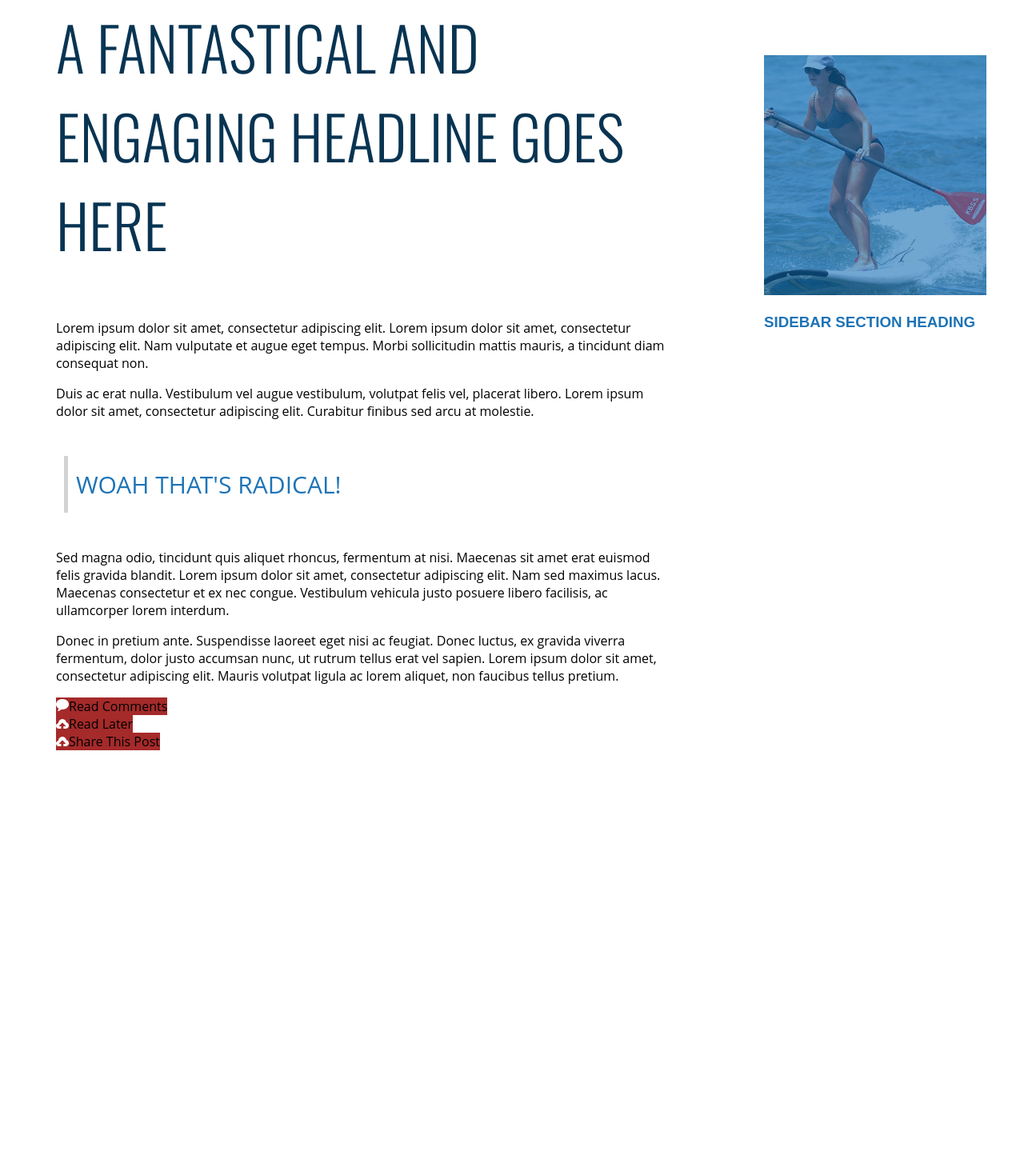
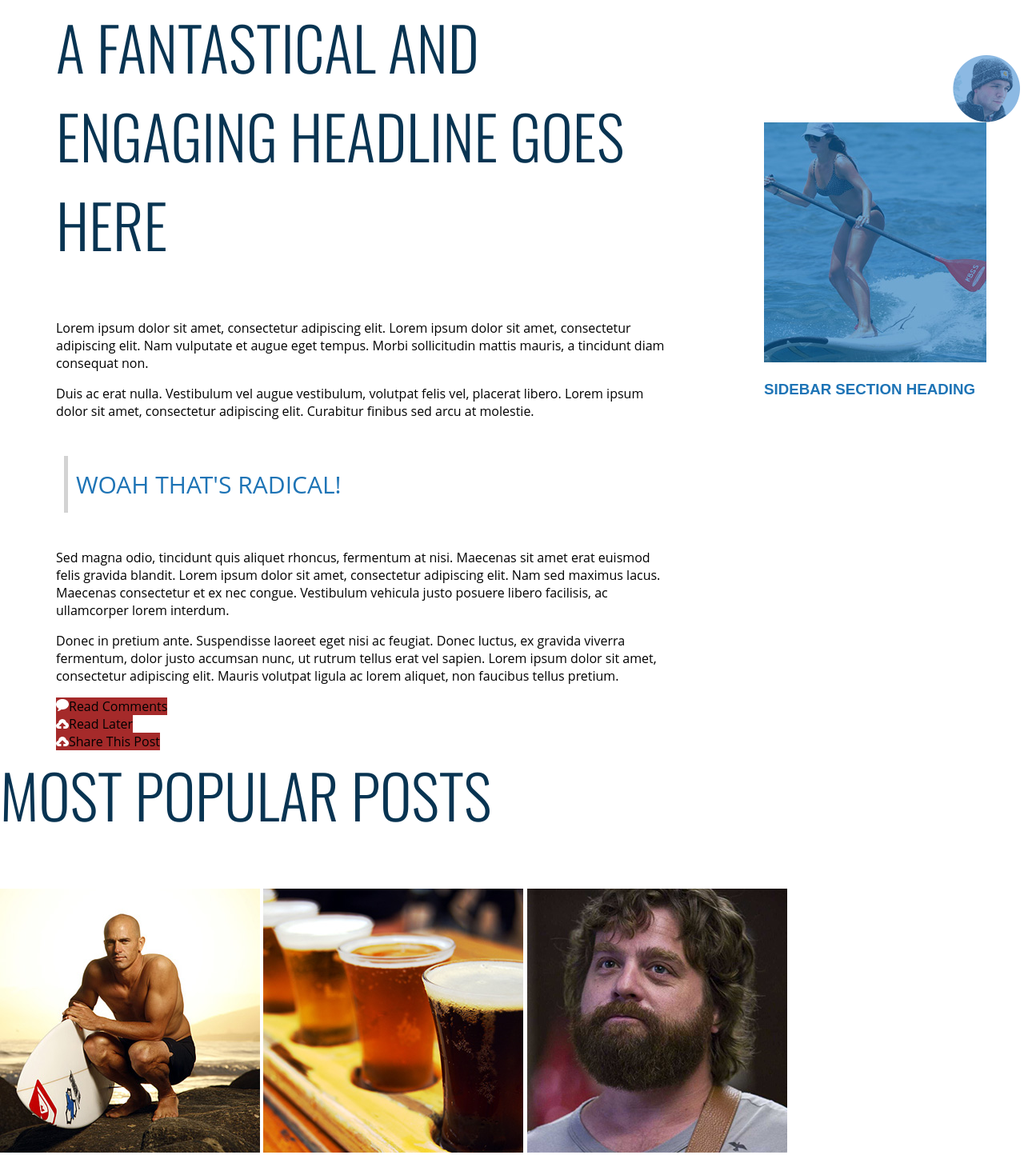
Before and after one commit to saintvictoria/surf-paddle, a plain HTML site: page surf.html in a window 1280 px wide. Shown: the part 582-2026 px from the top of the page at 80% size. Before the commit the page ends 1520 px from the top, so only its background shows below. Drawn offline with nearby package versions, Linux system fonts and the light colour scheme.

Commit message:
footer work

```diff
--- a/surf.css
+++ b/surf.css
@@ -98,12 +98,33 @@ span {
 }
 /* right side of main */
 #sidebar {
-    color: 1E74B6;
     float: right;
     width: 25%;
     margin-right: 5px;
     margin-top: 10%;
 }
-h3 {
+.avatar{
+  clear: both;
+  float: right;
+  margin-top: 80px
+  margin-right:90px;
+}
+
+.sidebarh3 {
     color: #1E74B6;
+    clear: right;
 }
+footer {
+  clear:both;
+}
+.footerh3 {
+  color: #083452;
+  text-align: center;
+}
+.opacity {
+    opacity: 0.;
+    }
+
+.opacity::hover {
+    opacity: 1.0;
+}
--- a/surf.html
+++ b/surf.html
@@ -40,8 +40,16 @@
 </main>
 </div>
 <div id="sidebar">
-  <img src="assets/ad.jpg">
-  <h3>SIDEBAR SECTION HEADING</h3>
+  <img class="avatar" src="assets/avatar.png">
+  <img class="ad" src="assets/ad.jpg">
+  <h3 class = "sidebarh3">SIDEBAR SECTION HEADING</h3>
 </div>
+<footer>
+  <h2 class="footerh2">MOST POPULAR POSTS</h2>
+  <img class="opacity" src="assets/article-image-1.jpg">
+  <img src="assets/article-image-2.jpg">
+  <img src="assets/article-image-3.jpg">
+  <img src="assets/article-image-4.jpg">
+</footer>
 </body>
 </html>
```
